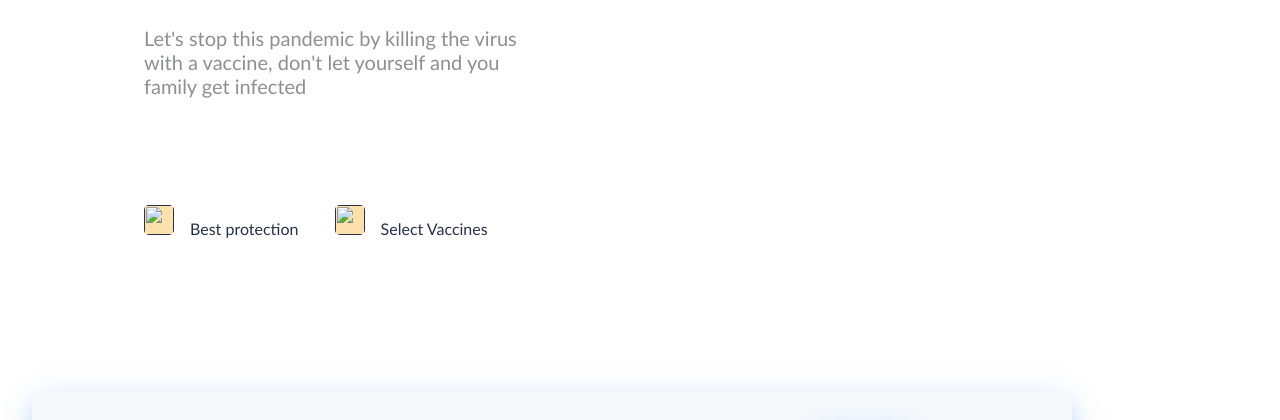
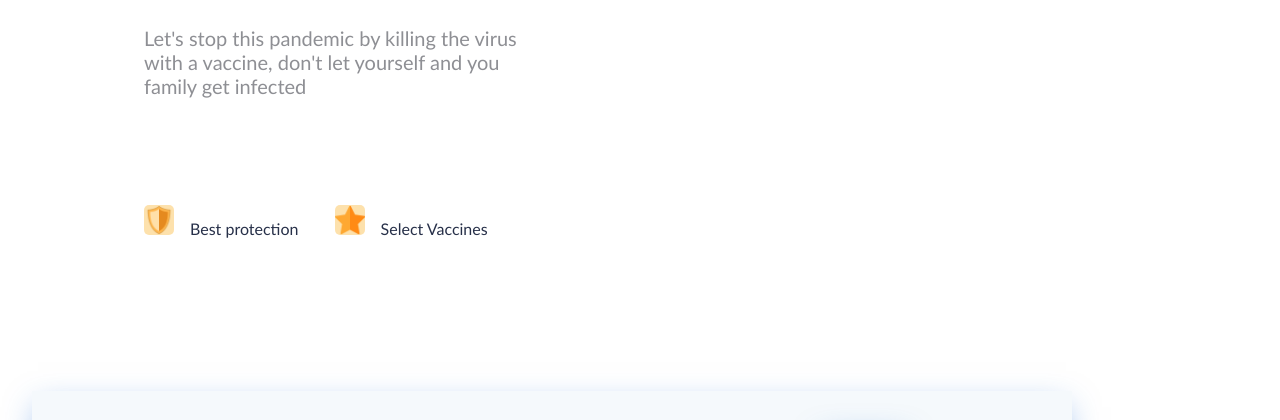
Before and after one commit to monseeligio/PaginaVacuna, a plain HTML site: page index.html in a window 1280 px wide. Shown: the part 361-781 px from the top of the page. Drawn offline with Linux system fonts and the light colour scheme; the site is published under a folder, as on GitHub Pages, so addresses that start at the root find nothing.

Commit message:
Arreglos en index

```diff
--- a/index.html
+++ b/index.html
@@ -38,9 +38,9 @@
             <div class="contenedor1c1">
                 <h1>Fight Virus <br> With Vaccines</h1>
                 <h4>Let's stop this pandemic by killing the virus <br> with a vaccine, don't let yourself and you <br>family get infected</h4>
-                <a href=""><img src="/img/proteccion.png" height ="30" width="30" />Best protection</a>
+                <a href=""><img src="img/proteccion.png" height ="30" width="30" />Best protection</a>
                 <a href="">
-                <img src="/img/estrella.png" height ="30" width="30" />Select Vaccines
+                <img src="img/estrella.png" height ="30" width="30" />Select Vaccines
                 </a>
             </div>
 
```
